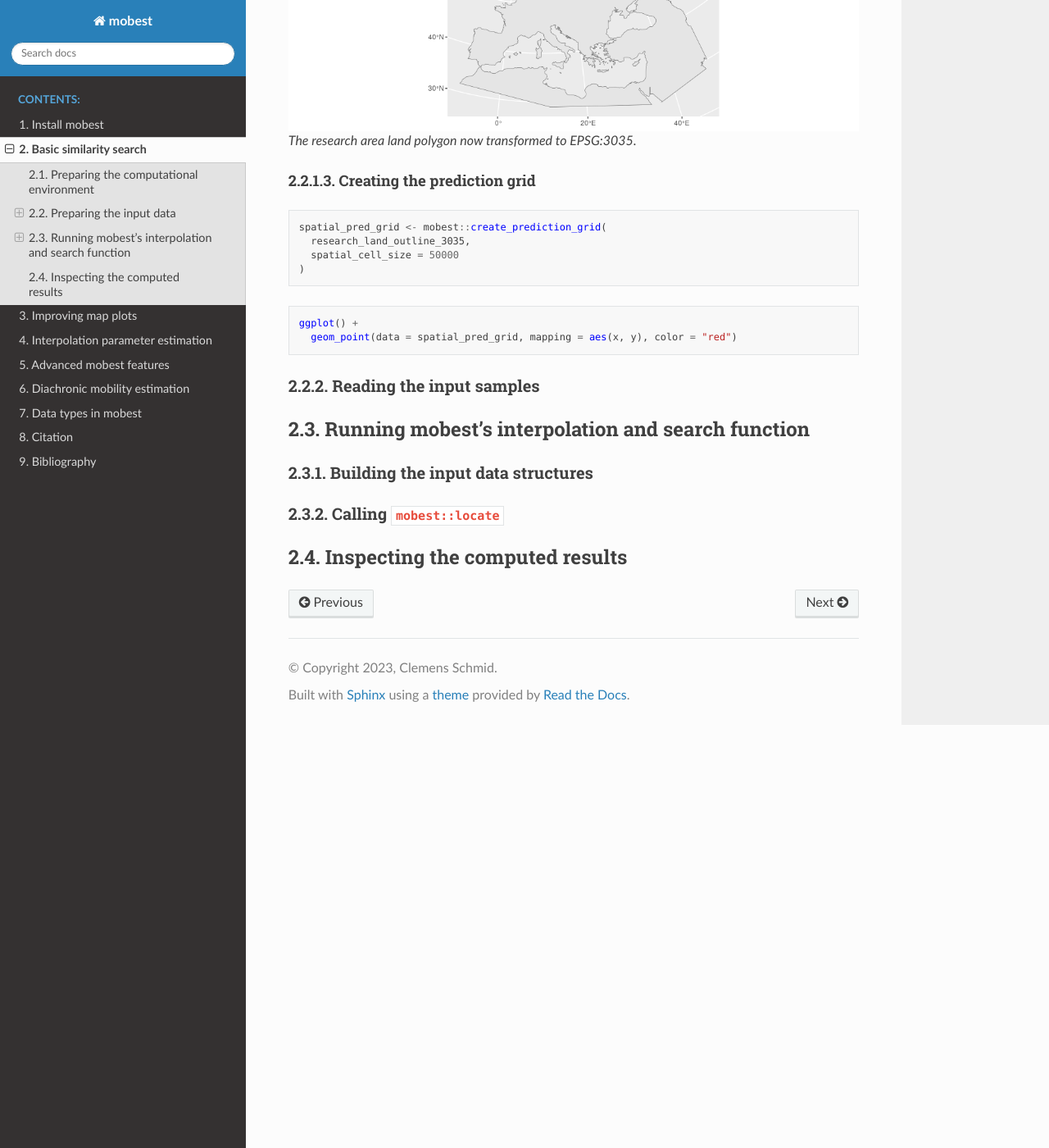
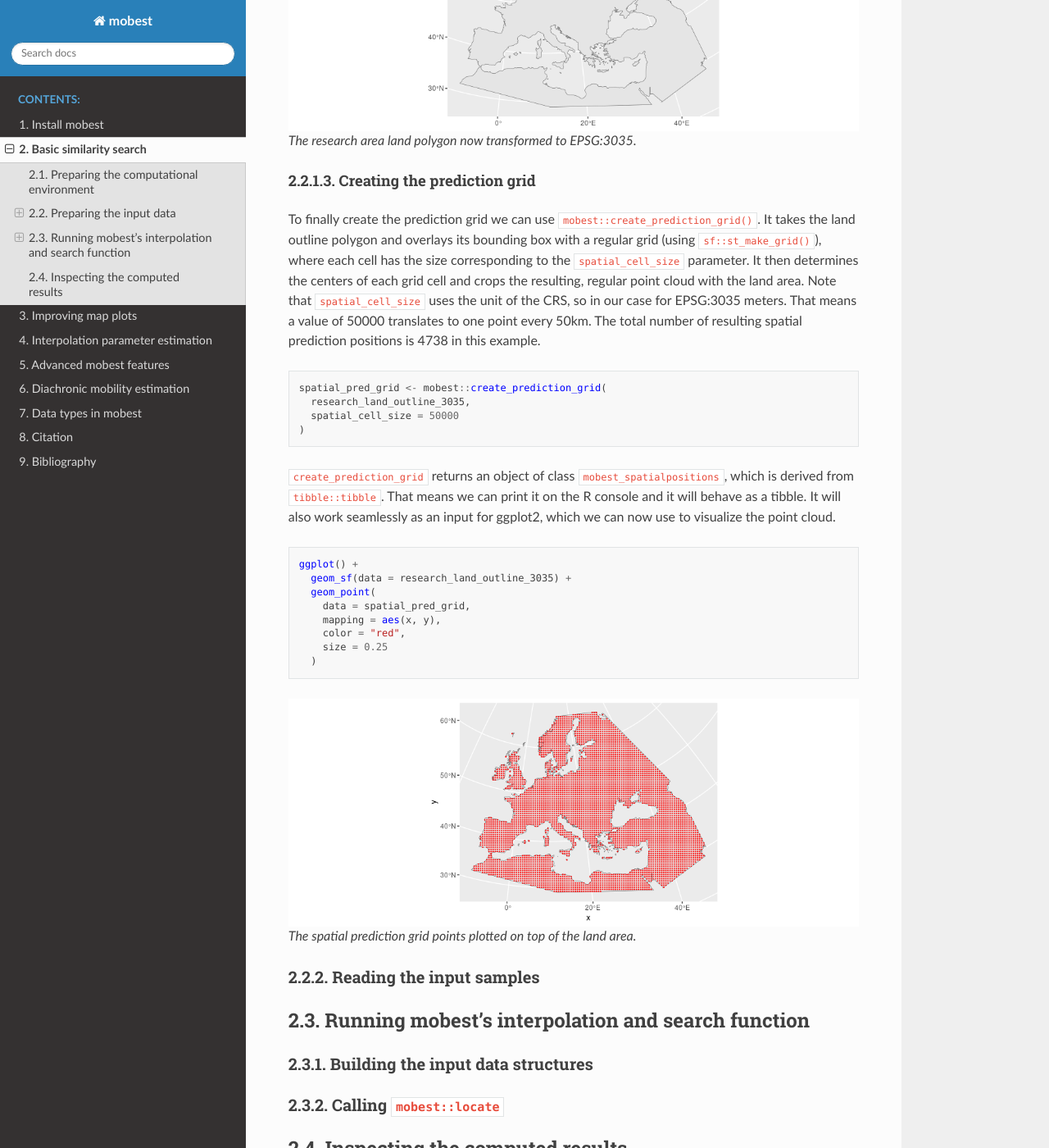
Before and after one commit to nevrome/mobest, a Sphinx documentation site: the page built from docs/basic.md, in a window 1280 px wide and 1400 px high, scrolled down 4098 px. Shown: the whole window at 82% size. Built offline with Sphinx 7.4.7 and the Read the Docs theme 2.0.0, drawn with Linux system fonts in a browser that asks for light colours; cross-references to code outside the pages are shown as plain code.

Commit message:
filled one more section

````diff
--- a/docs/basic.md
+++ b/docs/basic.md
@@ -119,6 +119,8 @@ The research area land polygon now transformed to EPSG:3035.
 
 #### Creating the prediction grid
 
+To finally create the prediction grid we can use `mobest::create_prediction_grid()`. It takes the land outline polygon and overlays its bounding box with a regular grid (using `sf::st_make_grid()`), where each cell has the size corresponding to the `spatial_cell_size` parameter. It then determines the centers of each grid cell and crops the resulting, regular point cloud with the land area. Note that `spatial_cell_size` uses the unit of the CRS, so in our case for EPSG:3035 meters. That means a value of 50000 translates to one point every 50km. The total number of resulting spatial prediction positions is 4738 in this example.
+
 ```r
 spatial_pred_grid <- mobest::create_prediction_grid(
   research_land_outline_3035,
@@ -126,9 +128,21 @@ spatial_pred_grid <- mobest::create_prediction_grid(
 )
 ```
 
+`create_prediction_grid` returns an object of class `mobest_spatialpositions`, which is derived from `tibble::tibble`. That means we can print it on the R console and it will behave as a tibble. It will also work seamlessly as an input for ggplot2, which we can now use to visualize the point cloud.
+
 ```r
 ggplot() +
-  geom_point(data = spatial_pred_grid, mapping = aes(x, y), color = "red")
+  geom_sf(data = research_land_outline_3035) +
+  geom_point(
+    data = spatial_pred_grid,
+    mapping = aes(x, y),
+    color = "red",
+    size = 0.25
+  )
+```
+
+```{figure} img/basic/spatial_prediction_grid.png
+The spatial prediction grid points plotted on top of the land area.
 ```
 
 ### Reading the input samples
````
Also changed, not shown: docs/img/basic/spatial_prediction_grid.png (added).
